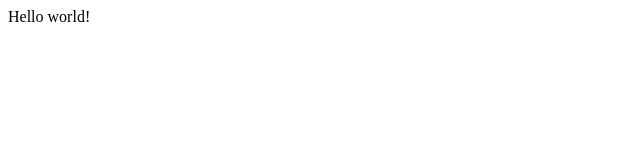
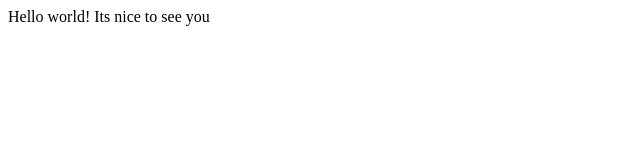
Before and after one commit to wbanko/nauka-gita-2, a plain HTML site: page index.html in a window 1280 px wide. Shown: the whole page, without its empty margins (0-640 px from the left). Drawn offline with Linux system fonts and the light colour scheme.

Commit message:
Update index.html

```diff
--- a/index.html
+++ b/index.html
@@ -5,6 +5,6 @@
         <title>Git Tutorial</title>
     </head>
     <body>
-        Hello world!
+        Hello world! Its nice to see you
     </body>
 </html>
```
